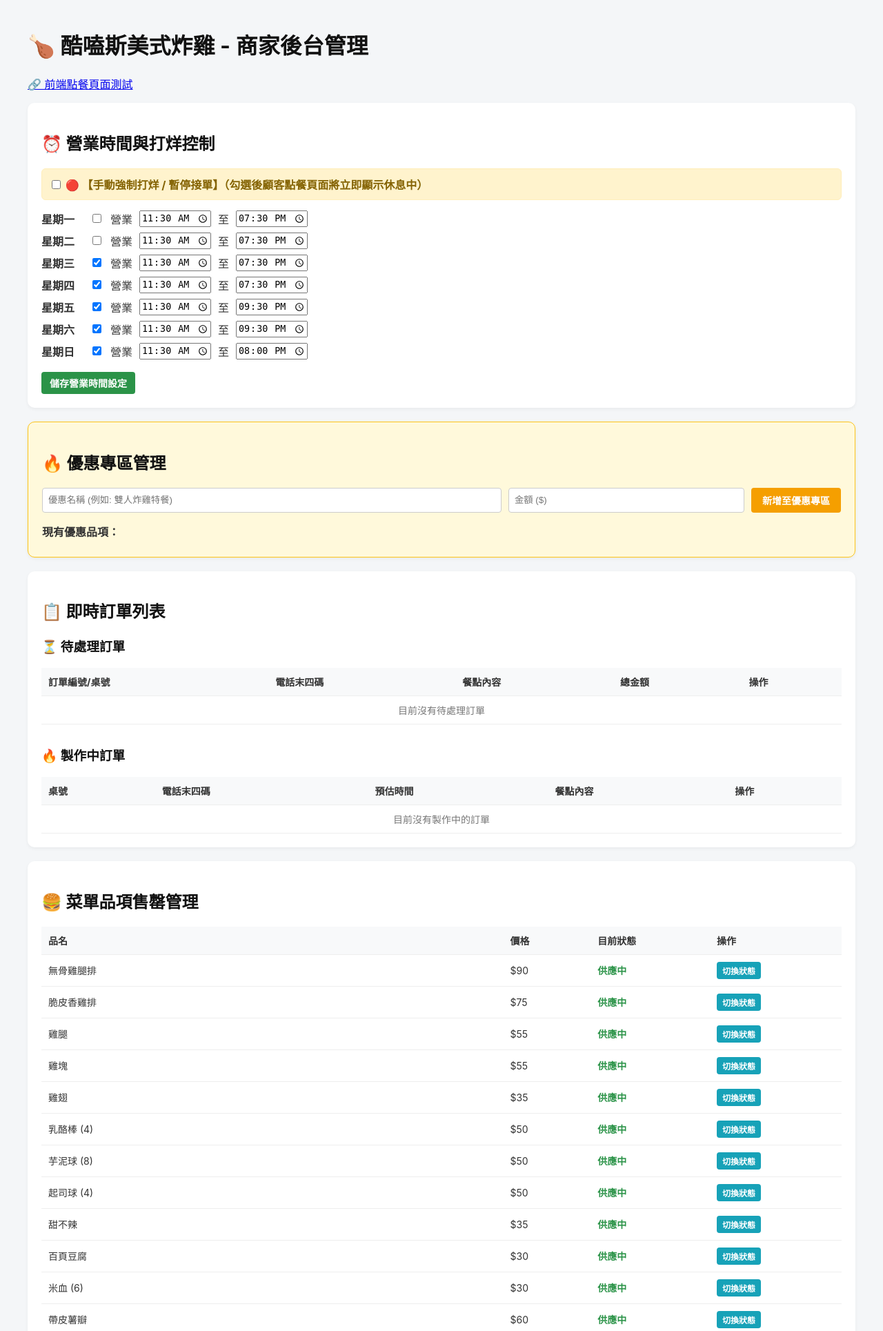
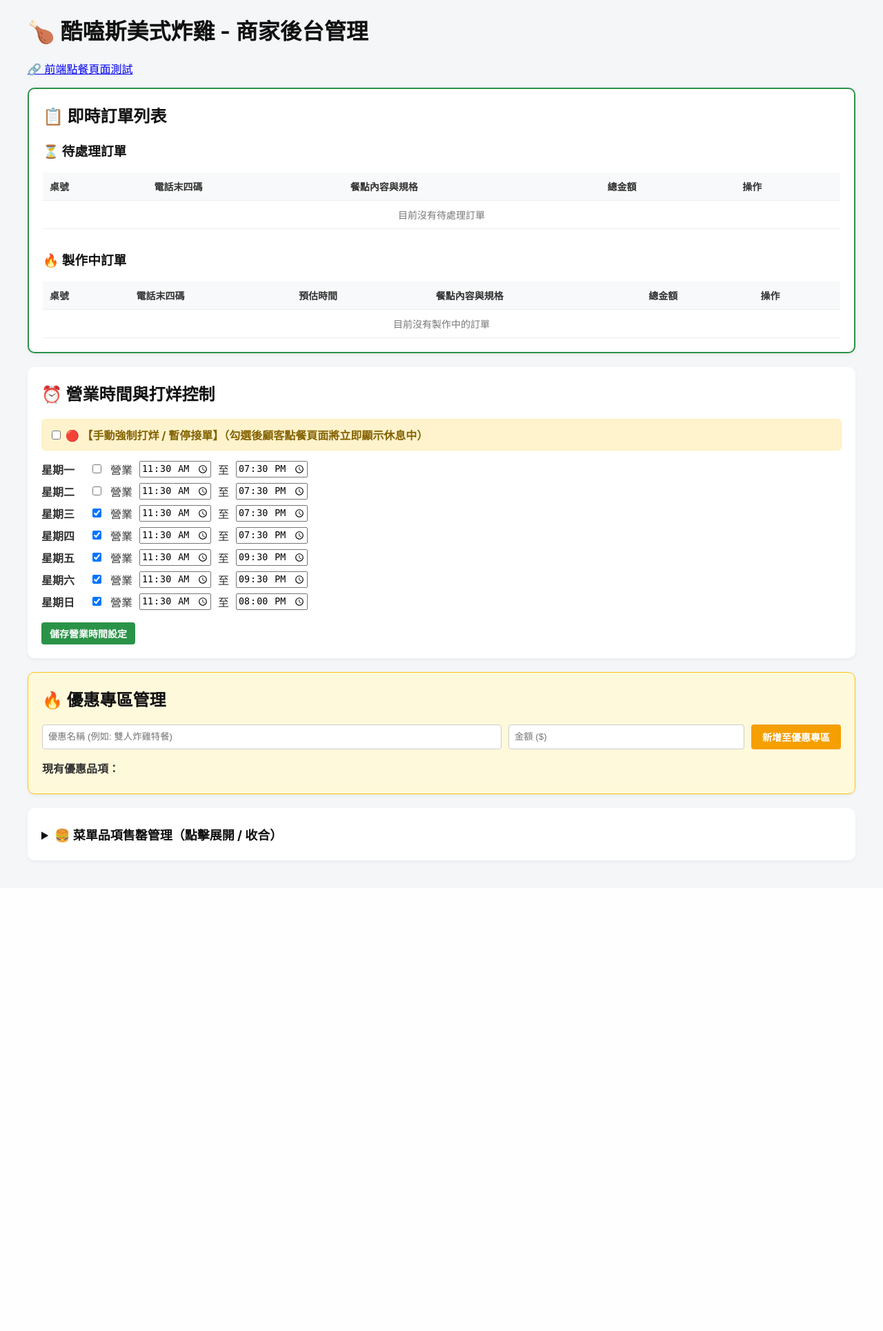
Before and after one commit to a125522982-lab/qr-order-system, a Flask app: page /admin in a window 1280 px wide. Shown: the top 1929 px of the page at 69% size. After the commit the page ends 1250 px from the top, so only its background shows below. Run offline with Flask 3, Linux system fonts and the light colour scheme.

Commit message:
Update admin.html

```diff
--- a/qr_order_system/templates/admin.html
+++ b/qr_order_system/templates/admin.html
@@ -7,14 +7,12 @@
     <style>
         * { box-sizing: border-box; }
         body { font-family: -apple-system, BlinkMacSystemFont, "Segoe UI", Roboto, Helvetica, Arial, sans-serif; margin: 0; padding: 20px; background: #f4f6f8; color: #333; }
-        h1, h2, h3 { color: #111; }
+        h1, h2, h3 { color: #111; margin-top: 0; }
         .container { max-width: 1200px; margin: 0 auto; }
         .card { background: white; padding: 20px; border-radius: 10px; box-shadow: 0 2px 5px rgba(0,0,0,0.05); margin-bottom: 20px; }
-        .grid-2 { display: grid; grid-template-columns: 1fr 1fr; gap: 20px; }
-        @media(max-width: 768px) { .grid-2 { grid-template-columns: 1fr; } }
 
         table { width: 100%; border-collapse: collapse; margin-top: 10px; font-size: 14px; }
-        th, td { border-bottom: 1px solid #eee; padding: 10px; text-align: left; }
+        th, td { border-bottom: 1px solid #eee; padding: 10px; text-align: left; vertical-align: middle; }
         th { background: #f8f9fa; }
 
         button { padding: 6px 12px; border: none; border-radius: 4px; cursor: pointer; font-weight: bold; font-size: 14px; }
@@ -22,13 +20,10 @@
         .btn-danger { background: #d90429; color: white; }
         .btn-primary { background: #17a2b8; color: white; }
 
-        .badge { padding: 4px 8px; border-radius: 4px; font-size: 12px; font-weight: bold; color: white; }
-        .badge-pending { background: #f59f00; }
-        .badge-accepted { background: #e76f51; }
-        .badge-completed { background: #2a9d8f; }
-
         .hours-row { display: flex; align-items: center; gap: 10px; margin-bottom: 8px; }
         .hours-row label { width: 60px; font-weight: bold; }
+
+        details summary { font-size: 18px; font-weight: bold; color: #111; cursor: pointer; padding: 5px 0; outline: none; }
     </style>
 </head>
 <body>
@@ -36,7 +31,83 @@
     <h1>🍗 酷嗑斯美式炸雞 - 商家後台管理</h1>
     <p><a href="/menu?table=1" target="_blank">🔗 前端點餐頁面測試</a></p>
 
-    <!-- 營業時間與狀態控制 -->
+    <!-- 1. 即時訂單列表（移至最上方） -->
+    <div class="card" style="border: 2px solid #2b9348;">
+        <h2>📋 即時訂單列表</h2>
+
+        <h3>⏳ 待處理訂單</h3>
+        <table>
+            <thead>
+                <tr>
+                    <th>桌號</th>
+                    <th>電話末四碼</th>
+                    <th>餐點內容與規格</th>
+                    <th>總金額</th>
+                    <th>操作</th>
+                </tr>
+            </thead>
+            <tbody>
+                {% for o in orders %}
+                <tr>
+                    <td><b>{{ o.table }} 號桌</b></td>
+                    <td><b>{{ o.phone_last4 }}</b></td>
+                    <td>
+                        <ul style="margin: 0; padding-left: 15px;">
+                            {% for item in o.food_list %}
+                            <li>{{ item.name }} x {{ item.quantity }}</li>
+                            {% endfor %}
+                        </ul>
+                    </td>
+                    <td style="color: #d90429; font-weight: bold;">${{ o.total }}</td>
+                    <td>
+                        <button class="btn-success" onclick="acceptOrder('{{ o.id }}')">接受並出單</button>
+                        <button class="btn-danger" onclick="cancelOrder('{{ o.id }}')">取消</button>
+                    </td>
+                </tr>
+                {% else %}
+                <tr><td colspan="5" style="text-align: center; color: #777;">目前沒有待處理訂單</td></tr>
+                {% endfor %}
+            </tbody>
+        </table>
+
+        <h3 style="margin-top: 30px;">🔥 製作中訂單</h3>
+        <table>
+            <thead>
+                <tr>
+                    <th>桌號</th>
+                    <th>電話末四碼</th>
+                    <th>預估時間</th>
+                    <th>餐點內容與規格</th>
+                    <th>總金額</th>
+                    <th>操作</th>
+                </tr>
+            </thead>
+            <tbody>
+                {% for o in accepted_orders %}
+                <tr>
+                    <td><b>{{ o.table }} 號桌</b></td>
+                    <td><b>{{ o.phone_last4 }}</b></td>
+                    <td style="color: #e63946; font-weight: bold;">{{ o.est_time }}</td>
+                    <td>
+                        <ul style="margin: 0; padding-left: 15px;">
+                            {% for item in o.food_list %}
+                            <li>{{ item.name }} x {{ item.quantity }}</li>
+                            {% endfor %}
+                        </ul>
+                    </td>
+                    <td>${{ o.total }}</td>
+                    <td>
+                        <button class="btn-primary" onclick="completeOrder('{{ o.id }}')">完成取餐</button>
+                    </td>
+                </tr>
+                {% else %}
+                <tr><td colspan="6" style="text-align: center; color: #777;">目前沒有製作中的訂單</td></tr>
+                {% endfor %}
+            </tbody>
+        </table>
+    </div>
+
+    <!-- 2. 營業時間與打烊控制 -->
     <div class="card">
         <h2>⏰ 營業時間與打烊控制</h2>
         <div style="margin-bottom: 15px; background: #fff3cd; padding: 10px; border-radius: 6px; border: 1px solid #ffeeba;">
@@ -59,7 +130,7 @@
         </form>
     </div>
 
-    <!-- 優惠專區管理 -->
+    <!-- 3. 優惠專區管理 -->
     <div class="card" style="background: #fff9db; border: 1px solid #fcc419;">
         <h2>🔥 優惠專區管理</h2>
         <form onsubmit="addPromoItem(event)" style="display: flex; gap: 10px; flex-wrap: wrap; margin-bottom: 15px;">
@@ -81,83 +152,10 @@
         </ul>
     </div>
 
-    <!-- 即時訂單管理 -->
+    <!-- 4. 菜單品項售罄管理（可縮小折疊） -->
     <div class="card">
-        <h2>📋 即時訂單列表</h2>
-
-        <h3>⏳ 待處理訂單</h3>
-        <table>
-            <thead>
-                <tr>
-                    <th>訂單編號/桌號</th>
-                    <th>電話末四碼</th>
-                    <th>餐點內容</th>
-                    <th>總金額</th>
-                    <th>操作</th>
-                </tr>
-            </thead>
-            <tbody>
-                {% for o in orders %}
-                <tr>
-                    <td>桌號 {{ o.table }}</td>
-                    <td><b>{{ o.phone_last4 }}</b></td>
-                    <td>
-                        <ul style="margin: 0; padding-left: 15px;">
-                            {% for item in o.food_list %}
-                            <li>{{ item.name }} x {{ item.quantity }}</li>
-                            {% endfor %}
-                        </ul>
-                    </td>
-                    <td>${{ o.total }}</td>
-                    <td>
-                        <button class="btn-success" onclick="acceptOrder('{{ o.id }}')">接受並出單</button>
-                        <button class="btn-danger" onclick="cancelOrder('{{ o.id }}')">取消</button>
-                    </td>
-                </tr>
-                {% else %}
-                <tr><td colspan="5" style="text-align: center; color: #777;">目前沒有待處理訂單</td></tr>
-                {% endfor %}
-            </tbody>
-        </table>
-
-        <h3 style="margin-top: 30px;">🔥 製作中訂單</h3>
-        <table>
-            <thead>
-                <tr>
-                    <th>桌號</th>
-                    <th>電話末四碼</th>
-                    <th>預估時間</th>
-                    <th>餐點內容</th>
-                    <th>操作</th>
-                </tr>
-            </thead>
-            <tbody>
-                {% for o in accepted_orders %}
-                <tr>
-                    <td>{{ o.table }}</td>
-                    <td><b>{{ o.phone_last4 }}</b></td>
-                    <td>{{ o.est_time }}</td>
-                    <td>
-                        <ul style="margin: 0; padding-left: 15px;">
-                            {% for item in o.food_list %}
-                            <li>{{ item.name }} x {{ item.quantity }}</li>
-                            {% endfor %}
-                        </ul>
-                    </td>
-                    <td>
-                        <button class="btn-primary" onclick="completeOrder('{{ o.id }}')">完成取餐</button>
-                    </td>
-                </tr>
-                {% else %}
-                <tr><td colspan="5" style="text-align: center; color: #777;">目前沒有製作中的訂單</td></tr>
-                {% endfor %}
-            </tbody>
-        </table>
-    </div>
-
-    <!-- 快速選單售罄開關 -->
-    <div class="card">
-        <h2>🍔 菜單品項售罄管理</h2>
+        <details>
+            <summary>🍔 菜單品項售罄管理（點擊展開 / 收合）</summary>
             <table>
                 <thead>
                     <tr>
@@ -186,10 +184,22 @@
                     {% endfor %}
                 </tbody>
             </table>
+        </details>
     </div>
 </div>
 
+<!-- 新訂單音效提醒 -->
+<audio id="admin-alert-sound" src="{{ url_for('static', filename='customer_alert.mp3') }}" preload="auto"></audio>
+
 <script>
+    let lastOrderCount = {{ orders | length }};
+    const adminAlertAudio = document.getElementById('admin-alert-sound');
+
+    // 允許點擊頁面解鎖音效權限
+    document.addEventListener('click', () => {
+        if (adminAlertAudio.paused) { adminAlertAudio.load(); }
+    }, { once: true });
+
     async function toggleForceClose() {
         let isChecked = document.getElementById('force-close-chk').checked;
         let hoursData = gatherHoursData();
@@ -320,12 +330,14 @@
         else { alert('操作失敗'); }
     }
 
-    // 每 5 秒自動重新整理後台頁面以接收新訂單
-    setInterval(() => {
-        // 如果目前沒有在輸入框打字，就自動更新訂單狀態
-        if (document.activeElement.tagName !== "INPUT") {
-            // location.reload();
-        }
+    // 每 5 秒自動在背景檢查是否有新訂單，若有則播放提示音並重新整理
+    setInterval(async () => {
+        if (document.activeElement.tagName === "INPUT") return; // 避免打字時重新整理
+        try {
+            let res = await fetch('/admin');
+            let text = await res.text();
+            // 透過簡單檢查目前頁面的待處理數量，或者直接讓後台定期重新整理
+        } catch(e) {}
     }, 5000);
 </script>
 </body>
```
Lines whose indentation alone changed are shown as unchanged.
